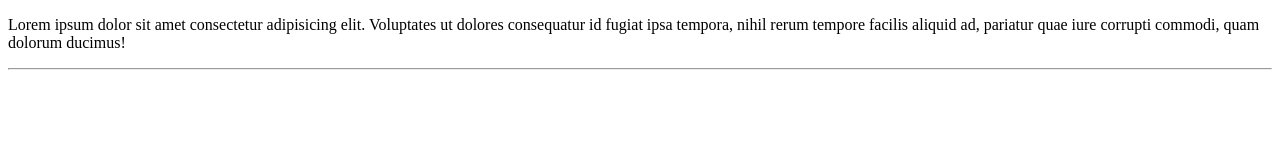
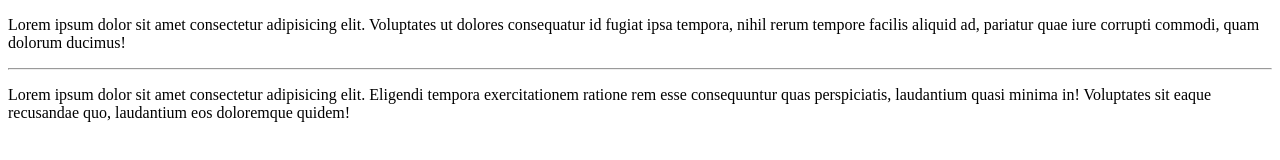
Before and after one commit to SandroIglesias/ola-mundo, a plain HTML site: page siteTest/index.html in a window 1280 px wide. Drawn offline with Linux system fonts and the light colour scheme.

Commit message:
criei segundo paragrafo

```diff
--- a/siteTest/index.html
+++ b/siteTest/index.html
@@ -8,6 +8,6 @@
 <body>
     <p>Lorem ipsum dolor sit amet consectetur adipisicing elit. Voluptates ut dolores consequatur id fugiat ipsa tempora, nihil rerum tempore facilis aliquid ad, pariatur quae iure corrupti commodi, quam dolorum ducimus!</p>
     <hr>
-
+    <p>Lorem ipsum dolor sit amet consectetur adipisicing elit. Eligendi tempora exercitationem ratione rem esse consequuntur quas perspiciatis, laudantium quasi minima in! Voluptates sit eaque recusandae quo, laudantium eos doloremque quidem!</p>
 </body>
 </html>
```
